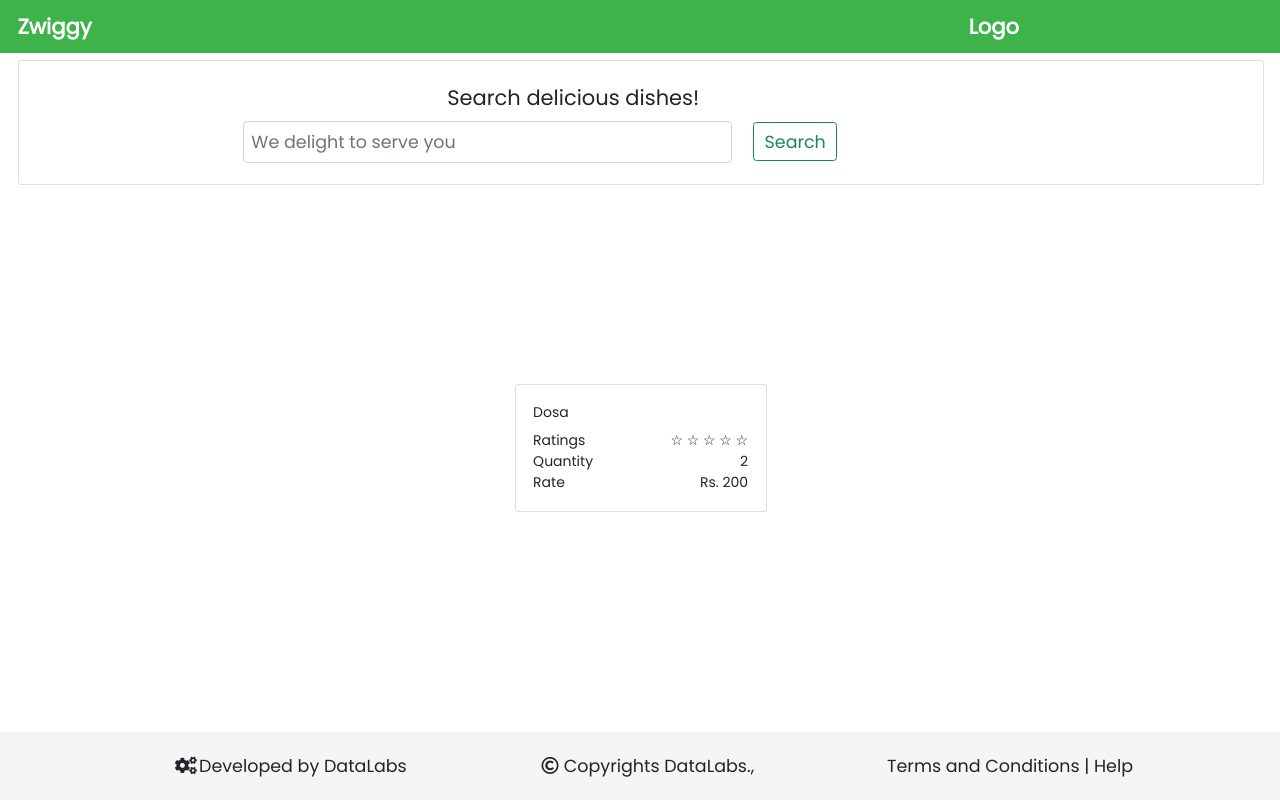
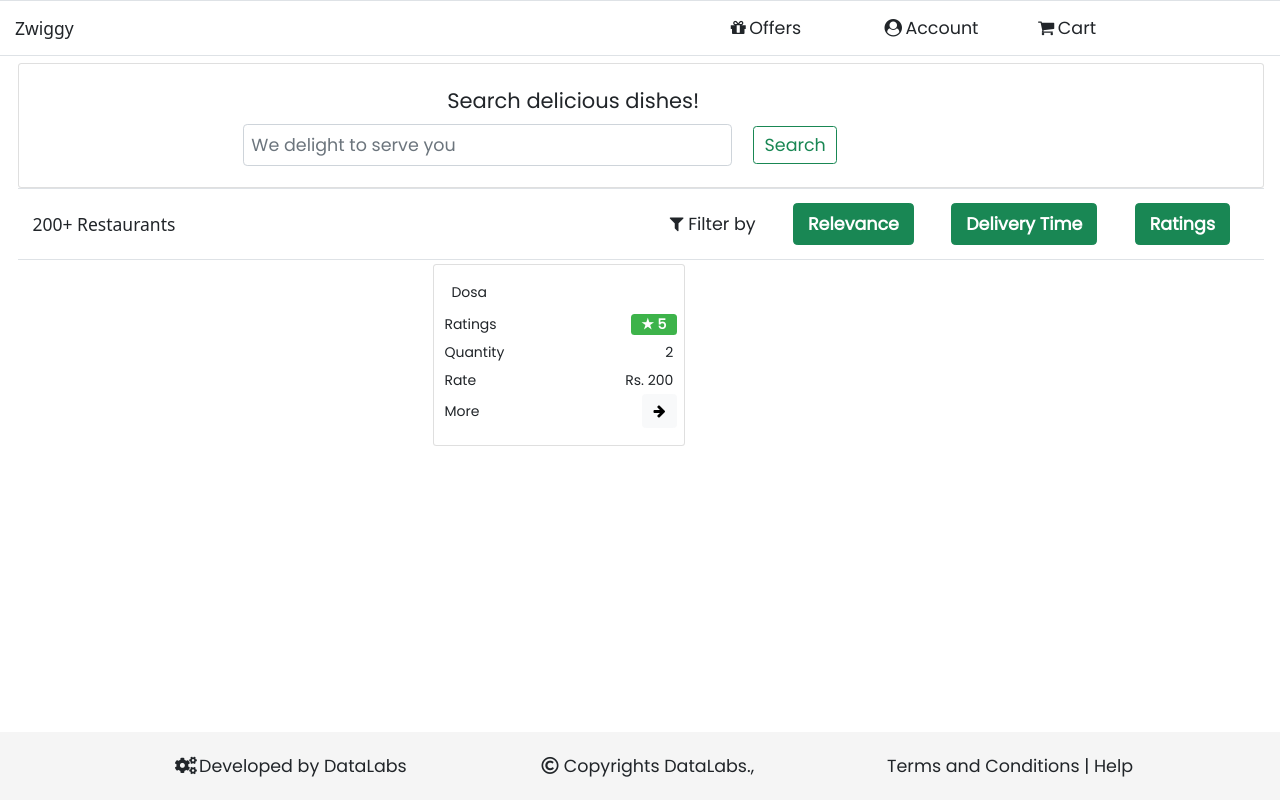
Before and after one commit to vengateshkarthick/zwiggy, a React (Create React App) app in the folder Zwiggy/: page / in a window 1280 px wide. Built offline with nearby package versions, Linux system fonts and the light colour scheme.

Commit message:
Configured filter

```diff
--- a/Zwiggy/package.json
+++ b/Zwiggy/package.json
@@ -14,6 +14,7 @@
     "react": "^17.0.2",
     "react-dom": "^17.0.2",
     "react-scripts": "4.0.3",
+    "standard": "^16.0.4",
     "typescript": "^4.4.4",
     "web-vitals": "^1.1.2"
   },
--- a/Zwiggy/public/index.html
+++ b/Zwiggy/public/index.html
@@ -7,6 +7,7 @@
     <link href="https://fonts.googleapis.com/css2?family=Poppins&display=swap" rel="stylesheet">
     <meta name="theme-color" content="#000000" />
     <link rel="stylesheet" href="https://cdnjs.cloudflare.com/ajax/libs/semantic-ui/2.4.1/semantic.min.css">
+    <link rel="stylesheet" href="https://cdnjs.cloudflare.com/ajax/libs/font-awesome/4.7.0/css/font-awesome.min.css">
     <meta
       name="description"
       content="Web site created using create-react-app"
--- a/Zwiggy/src/components/Layout/Navbar.jsx
+++ b/Zwiggy/src/components/Layout/Navbar.jsx
@@ -2,13 +2,19 @@ import React from 'react'
 
 const Navbar = () => {
   return (
-    <div className="row row-cols-12 justify-content-between  p-3 align-items-center navbar">
-      <span className="col col-6 col-lg-3">
-        <h4 className="ms-1">Zwiggy</h4>
-      </span>
-      <span className="col col-3 col-lg-3 ">
-        <h4>Logo</h4>
-      </span>
+    <div className="row row-cols-12 fw-semi-bold fs-5 justify-content-between border border-bottom p-3 align-items-center navbar">
+      <div className="col col-3">Zwiggy</div>
+      <div className="col-6 d-flex justify-content-center align-items-center">
+        <div className="col col-3 col-lg-3 link">
+          <i className="fa fa-gift m-1" aria-hidden="true"></i>Offers
+        </div>
+        <div className="col col-3 col-lg-3 link">
+          <i className="fa fa-user-circle m-1" aria-hidden="true"></i>Account
+        </div>
+        <div className="col col-3 col-lg-3 link">
+          <i className="fa fa-shopping-cart  m-1" aria-hidden="true"></i>Cart
+        </div>
+      </div>
     </div>
   )
 }
--- a/Zwiggy/src/components/style.css
+++ b/Zwiggy/src/components/style.css
@@ -1,10 +1,31 @@
 body .navbar {
+  background-color: #ffffff;
+}
+body .navbar .link {
+  cursor: pointer;
+  color: "black";
+  -webkit-user-select: none;
+     -moz-user-select: none;
+      -ms-user-select: none;
+          user-select: none;
+  font-family: "Poppins", sans-serif;
+}
+body .navbar .link:hover {
+  color: #3db34a;
+}
+body .filterbar {
+  background-color: #ffffff;
+}
+body .filterbar .link {
+  -webkit-user-select: none;
+     -moz-user-select: none;
+      -ms-user-select: none;
+          user-select: none;
+  font-family: "Poppins", sans-serif;
+}
+body .ratings {
   background-color: #3db34a;
-}
-body .navbar h4 {
   color: #ffffff;
-  font-family: "Poppins", sans-serif;
-  font-weight: 600;
 }
 body .footer {
   width: 100%;
--- a/Zwiggy/src/components/style.scss
+++ b/Zwiggy/src/components/style.scss
@@ -1,13 +1,32 @@
 $background-color: #3db34a;
 body {
   .navbar {
+    background-color: #ffffff;
+    .link{
+      cursor: pointer;
+
+      color: 'black';
+      user-select: none;
+      font-family: "Poppins", sans-serif;
+      &:hover{
+        color: $background-color;
+
+      }
+    }
+
+  }
+  .filterbar {
+    background-color: #ffffff;
+    .link{
+      user-select: none;
+      font-family: "Poppins", sans-serif;
+
+    }
+
+  }
+  .ratings{
     background-color: $background-color;
-
-    h4 {
-      color: #ffffff;
-      font-family: "Poppins", sans-serif;
-      font-weight: 600;
-    }
+    color:#ffffff;
   }
 
   .footer {
--- /dev/null
+++ b/Zwiggy/src/components/views/Filter/filter.tsx
@@ -0,0 +1,24 @@
+import React from "react";
+
+const Filter = () => {
+  return (
+    <div className="row row-cols-12 fw-semi-bold fs-5  justify-content-between p-3 align-items-center filterbar">
+      <div className="col col-3">{"200+ Restaurants"}</div>
+      <div className="col-6 d-flex justify-content-center ">
+        <div className="col col-auto m-auto link ">
+                  <i className="fa fa-filter" aria-hidden="true"></i> Filter by
+        </div>
+        <div className="col col-auto m-auto link fw-bold btn btn-lg btn-success ">
+          Relevance
+        </div>
+        <div className="col col-auto m-auto link fw-bold btn btn-lg btn-success">
+          Delivery Time
+        </div>
+        <div className="col col-auto m-auto link fw-bold btn btn-lg btn-success">
+          Ratings
+        </div>
+      </div>
+    </div>
+  );
+};
+export default Filter;
--- a/Zwiggy/src/components/views/itemGrid/index.tsx
+++ b/Zwiggy/src/components/views/itemGrid/index.tsx
@@ -1,7 +1,8 @@
 import * as React from 'react';
+import Filter from '../Filter/filter';
 
 const Itemgrid = () => {
-    const getRatings = (i: number) => <span dangerouslySetInnerHTML={{ __html: new Array<String>(5).fill(String.fromCharCode(9734), 0, i).join(" ") }}></span>
+    const getRatings = (i: number) => <span dangerouslySetInnerHTML={{ __html: `${String.fromCharCode(9733)} ${i}`}}></span>
     const layout = () => {
         return (
             <div className="col col-6 col-md-4 fs-6" style={{ fontFamily: "Poppins" }}>
@@ -9,22 +10,26 @@ const Itemgrid = () => {
                     <div className="card-body">
                         <div className="card-title">
                             Dosa
-                    </div>
+                         </div>
 
                         <div className="card-text">
                             <div className="d-flex flex-column ">
                                 <div className="row row-cols-12 justify-content-between align-items-center">
-                                    <div className="col col-auto">Ratings</div>
-                                    <div className="col col-auto"> {getRatings(5)}
+                                    <div className="col col-auto p-1">Ratings</div>
+                                    <div className="col col-auto ratings rounded fw-bold"> {getRatings(5)}
                                     </div>
                                 </div>
                                 <div className="row row-cols-12 justify-content-between align-items-center">
-                                    <div className="col col-auto">Quantity</div>
-                                    <div className="col col-auto">{"2"}</div>
+                                    <div className="col col-auto p-1">Quantity</div>
+                                    <div className="col col-auto p-1">{"2"}</div>
                                 </div>
                                 <div className="row row-cols-12 justify-content-between align-items-center">
-                                    <div className="col col-auto">Rate</div>
-                                    <div className="col col-auto">{"Rs. 200 "}</div>
+                                    <div className="col col-auto p-1">Rate</div>
+                                    <div className="col col-auto p-1">{"Rs. 200 "}</div>
+                                </div>
+                                <div className="row row-cols-12 justify-content-between align-items-center">
+                                    <div className="col col-auto p-1">More</div>
+                                    <div className="col col-auto btn btn-light"><i className = 'fa fa-arrow-right' ></i></div>
                                 </div>
                             </div>
                         </div>
@@ -36,9 +41,15 @@ const Itemgrid = () => {
         )
     }
     return (
-        <div className="row row-cols-12 m-auto">
-            {layout()}
+        <div className="d-flex flex-column">
+            <div className = 'border border-bottom mb-1'>
+                <Filter />
+            </div>
+            <div className="d-flex justify-content-center align-items-center">
+                {layout()}
+            </div>
         </div>
+
     )
 }
 export default Itemgrid;
```
Also changed, not shown: 2 other files (tests, documents, lock files or other folders).
